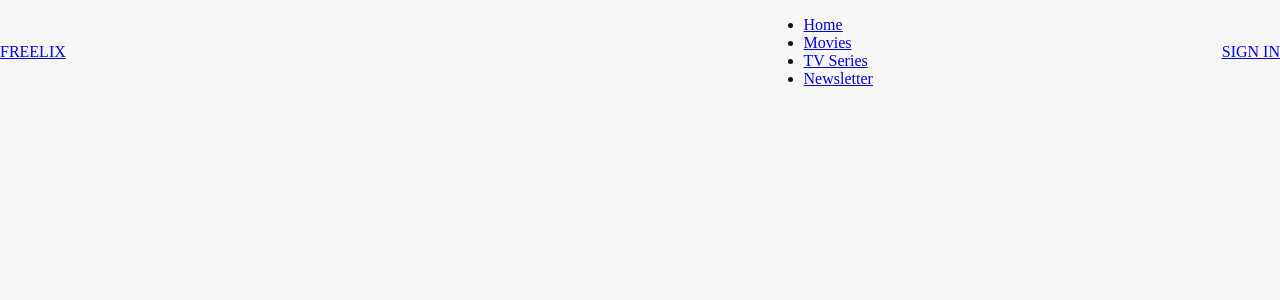
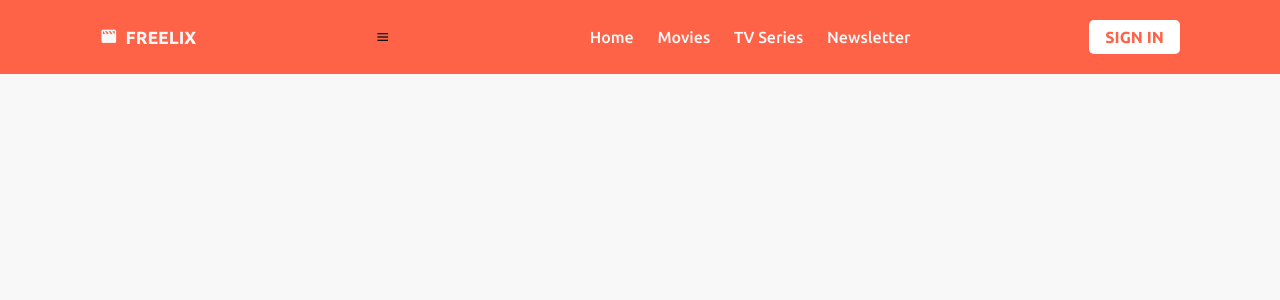
Before and after one commit to Gaurav2002-developer/Freelix, a Django app: page / in a window 1280 px wide. Shown: the top 300 px of the page. Run offline with Django 4.2, Linux system fonts and the light colour scheme.

Commit message:
update frontend

```diff
--- a/Freelix_site/static/assets/style.css
+++ b/Freelix_site/static/assets/style.css
@@ -1,7 +1,8 @@
-/*google fonts*/
-@import url(https://fonts.googleapis.com/css2?family=Ubuntu:ital,wght@0,300;0,400;0,500;0,700;1,300;1,400;1,500;1,700&display=swap')
-{
-    font familiy: 'Poppins', sans-serif;
+/* Google Fonts */
+@import url("https://fonts.googleapis.com/css2?family=Ubuntu:wght@300;400;500;700&display=swap");
+
+* {
+  font-family: "Ubuntu", sans-serif;
   margin: 0;
   padding: 0;
   box-sizing: border-box;
@@ -10,18 +11,24 @@
   scroll-padding-top: 2rem;
   scroll-behavior: smooth;
 }
-/*some variables*/
+
+/* Variables */
 :root {
   --primary-color: #ff6347;
   --text-color: #141111;
   --bg-color: #f8f8f8;
+  --main-color: #ff6347; /* Added to avoid undefined variable in header */
 }
+
+/* General */
 body {
   background-color: var(--bg-color);
   color: var(--text-color);
 }
-header{
-    position:fixed;
+
+/* Header */
+header {
+  position: fixed;
   width: 100%;
   top: 0;
   right: 0;
@@ -29,11 +36,13 @@ header{
   display: flex;
   align-items: center;
   justify-content: space-between;
-    padding:: 20px 100px;
+  padding: 20px 100px;
   transition: 0.5s;
   background: var(--main-color);
 }
-logo{
+
+/* Logo */
+.logo {
   font-size: 1.1rem;
   font-weight: 600;
   color: var(--bg-color);
@@ -41,3 +50,34 @@ logo{
   align-items: center;
   column-gap: 0.5rem;
 }
+
+/* Navbar */
+.navbar li {
+  display: inline-block;
+  margin-left: 20px;
+}
+
+.navbar a {
+  color: var(--bg-color);
+  font-weight: 500;
+  transition: color 0.3s;
+}
+
+.navbar a:hover {
+  color: #fff;
+}
+
+/* Sign in Button */
+.btn {
+  background: #fff;
+  color: var(--main-color);
+  padding: 8px 16px;
+  border-radius: 5px;
+  font-weight: 600;
+  transition: background 0.3s, color 0.3s;
+}
+
+.btn:hover {
+  background: var(--primary-color);
+  color: #fff;
+}
--- a/Freelix_site/templates/index.html
+++ b/Freelix_site/templates/index.html
@@ -6,29 +7,30 @@
     <meta name="viewport" content="width=device-width, initial-scale=1.0" />
     <title>FREELIX</title>
 
-    <link rel="stylesheet" href="style.css" />
-    <!--box icons-->
+    <!-- External CSS (Django Static) -->
+    <link rel="stylesheet" href="{% static 'style.css' %}" />
+    <link rel="stylesheet" href="{% static 'assets/style.css' %}" />
+
+    <!-- CDN CSS -->
     <link
-      rel="stylesheet" type="text/css" href = "assets/style.css"
+      rel="stylesheet"
       href="https://cdn.jsdelivr.net/npm/boxicons@latest/css/boxicons.min.css"
     />
   </head>
   <body>
-    <!--navbar-->
+    <!-- Navbar -->
     <header>
-      <a href="#" class="logo"><i class="bx bxs-movie"></i>
-        FREELIX
-      </a>
+      <a href="#" class="logo"><i class="bx bxs-movie"></i> FREELIX</a>
       <div class="bx bx-menu" id="menu-icon"></div>
 
-      <!--Menu-->
+      <!-- Menu -->
       <ul class="navbar">
         <li><a href="#home">Home</a></li>
         <li><a href="#movies">Movies</a></li>
-        <li><a href="#tv series">TV Series</a></li>
+        <li><a href="#tvseries">TV Series</a></li>
         <li><a href="#newsletter">Newsletter</a></li>
       </ul>
-      <a href="#" c;ass="btn">SIGN IN</a>
+      <a href="#" class="btn">SIGN IN</a>
     </header>
   </body>
 </html>
```
Also changed, not shown: other parts of Freelix_site/templates/index.html (+1 -0 lines). Lines whose indentation alone changed are shown as unchanged.
